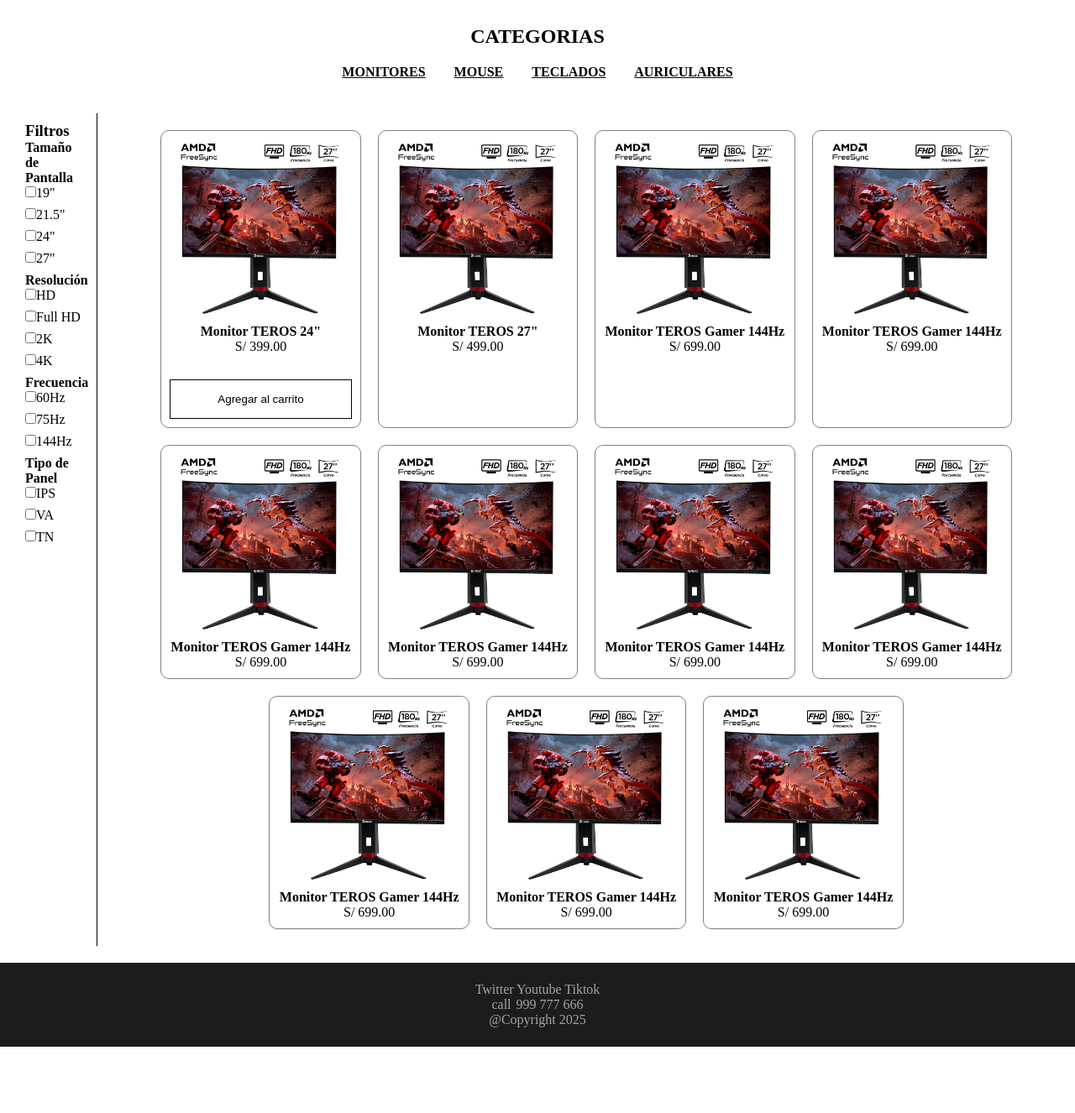
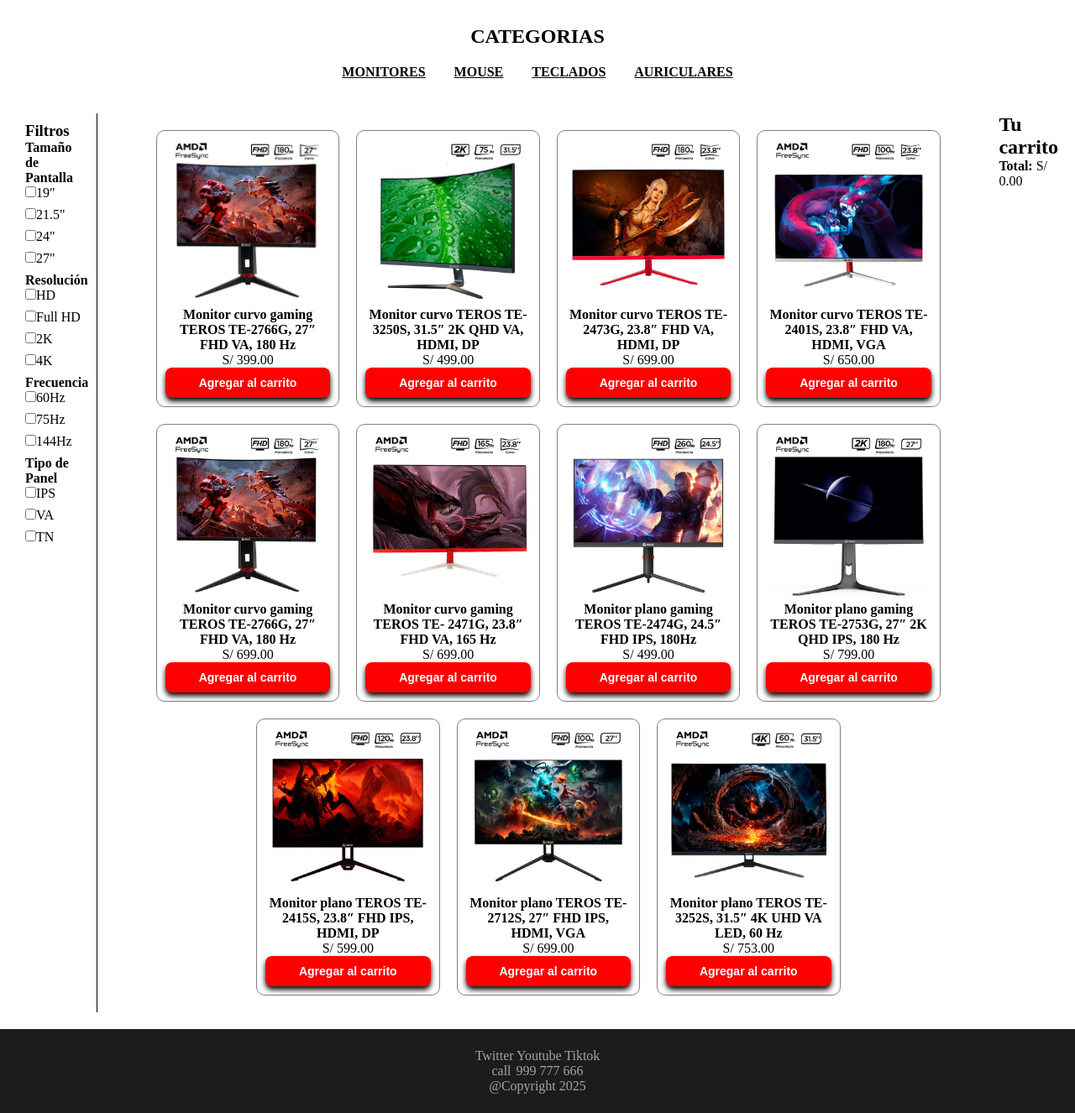
Before and after one commit to TafurPanduroJuan/Proyecto_P_Web, a PHP site: page /html/catalogo.html in a window 1280 px wide. Shown: the part 78-1404 px from the top of the page at 84% size. Before the commit the page ends 1325 px from the top, so only its background shows below. Run offline with PHP 8.4, Linux system fonts and the light colour scheme.

Commit message:
Actualize img de catalogo y complete los botones que faltaban

```diff
--- a/Proyecto/css/catalogo.css
+++ b/Proyecto/css/catalogo.css
@@ -136,16 +136,22 @@
 }
 /*Carrito*/
 #carrito{
-    margin-top: 30px;
-    padding: 15px;
-    border: 1px solid black;
-    background-color: white;
+    background-color: red;
+    color: white;
+    border: none;
+    padding: 10px 15px;
+    border-radius: 8px;
+    font-size: 14px;
+    font-weight: bold;
+    cursor: pointer;
     width: 100%;
-    max-width: 400px;
-    transition: background-color 0.2s;
+    transition: background-color 0.3s ease, transform 0.2s ease;
+    box-shadow: 0 4px 6px black;
 }
+
 #carrito:hover{
-    background-color: red;
+    background-color: rgba(192, 3, 3, 0.699);
+    transform: scale(1.05);
 
 }
 
--- a/Proyecto/html/catalogo.html
+++ b/Proyecto/html/catalogo.html
@@ -57,62 +57,80 @@
             </aside>
             <section class="productos">
                 <div class="id-producto">
-                    <img src="../imgs/catalogo_imgs/monitor.jpg" alt="monitor24">
-                    <h4>Monitor TEROS 24"</h4>
+                    <img src="../imgs/catalogo_imgs/monitor1.jpg" alt="monitor24">
+                    <h4>Monitor curvo gaming TEROS TE-2766G, 27″ FHD VA, 180 Hz</h4>
                     <p>S/ 399.00</p>
                     <button id="carrito">Agregar al carrito</button>
                 </div>
                 <div class="id-producto">
-                    <img src="../imgs/catalogo_imgs/monitor.jpg" alt="monito27">
-                    <h4>Monitor TEROS 27"</h4>
+                    <img src="../imgs/catalogo_imgs/monitor2.jpg" alt="monito27">
+                    <h4>Monitor curvo TEROS TE-3250S, 31.5″ 2K QHD VA, HDMI, DP</h4>
                     <p>S/ 499.00</p>
+                    <button id="carrito">Agregar al carrito</button>
                 </div>
                 <div class="id-producto">
-                    <img src="../imgs/catalogo_imgs/monitor.jpg" alt="monitoG">
-                    <h4>Monitor TEROS Gamer 144Hz</h4>
+                    <img src="../imgs/catalogo_imgs/monitor3.jpg" alt="monitoG">
+                    <h4>Monitor curvo TEROS TE-2473G, 23.8″ FHD VA, HDMI, DP</h4>
                     <p>S/ 699.00</p>
+                    <button id="carrito">Agregar al carrito</button>
                 </div>
                 <div class="id-producto">
-                    <img src="../imgs/catalogo_imgs/monitor.jpg" alt="monitoG">
-                    <h4>Monitor TEROS Gamer 144Hz</h4>
-                    <p>S/ 699.00</p>
+                    <img src="../imgs/catalogo_imgs/monitor4.jpg" alt="monitoG">
+                    <h4>Monitor curvo TEROS TE-2401S, 23.8″ FHD VA, HDMI, VGA</h4>
+                    <p>S/ 650.00</p>
+                    <button id="carrito">Agregar al carrito</button>
                 </div>
                 <div class="id-producto">
-                    <img src="../imgs/catalogo_imgs/monitor.jpg" alt="monitoG">
-                    <h4>Monitor TEROS Gamer 144Hz</h4>
+                    <img src="../imgs/catalogo_imgs/monitor5.jpg" alt="monitoG">
+                    <h4>Monitor curvo gaming TEROS TE-2766G, 27″ FHD VA, 180 Hz</h4>
                     <p>S/ 699.00</p>
+                    <button id="carrito">Agregar al carrito</button>
                 </div>
                 <div class="id-producto">
-                    <img src="../imgs/catalogo_imgs/monitor.jpg" alt="monitoG">
-                    <h4>Monitor TEROS Gamer 144Hz</h4>
+                    <img src="../imgs/catalogo_imgs/monitor6.jpg" alt="monitoG">
+                    <h4>Monitor curvo gaming TEROS TE- 2471G, 23.8″ FHD VA, 165 Hz</h4>
                     <p>S/ 699.00</p>
+                    <button id="carrito">Agregar al carrito</button>
                 </div>
                 <div class="id-producto">
-                    <img src="../imgs/catalogo_imgs/monitor.jpg" alt="monitoG">
-                    <h4>Monitor TEROS Gamer 144Hz</h4>
-                    <p>S/ 699.00</p>
+                    <img src="../imgs/catalogo_imgs/monitor7.jpg" alt="monitoG">
+                    <h4>Monitor plano gaming TEROS TE-2474G, 24.5″ FHD IPS, 180Hz</h4>
+                    <p>S/ 499.00</p>
+                    <button id="carrito">Agregar al carrito</button>
                 </div>
                 <div class="id-producto">
-                    <img src="../imgs/catalogo_imgs/monitor.jpg" alt="monitoG">
-                    <h4>Monitor TEROS Gamer 144Hz</h4>
-                    <p>S/ 699.00</p>
+                    <img src="../imgs/catalogo_imgs/monitor8.jpg" alt="monitoG">
+                    <h4>Monitor plano gaming TEROS TE-2753G, 27″ 2K QHD IPS, 180 Hz</h4>
+                    <p>S/ 799.00</p>
+                    <button id="carrito">Agregar al carrito</button>
                 </div>
                 <div class="id-producto">
-                    <img src="../imgs/catalogo_imgs/monitor.jpg" alt="monitoG">
-                    <h4>Monitor TEROS Gamer 144Hz</h4>
-                    <p>S/ 699.00</p>
+                    <img src="../imgs/catalogo_imgs/monitor9.jpg" alt="monitoG">
+                    <h4>Monitor plano TEROS TE-2415S, 23.8″ FHD IPS, HDMI, DP</h4>
+                    <p>S/ 599.00</p>
+                    <button id="carrito">Agregar al carrito</button>
                 </div>
                 <div class="id-producto">
-                    <img src="../imgs/catalogo_imgs/monitor.jpg" alt="monitoG">
-                    <h4>Monitor TEROS Gamer 144Hz</h4>
+                    <img src="../imgs/catalogo_imgs/monitor10.jpg" alt="monitoG">
+                    <h4>Monitor plano TEROS TE-2712S, 27″ FHD IPS, HDMI, VGA</h4>
                     <p>S/ 699.00</p>
+                    <button id="carrito">Agregar al carrito</button>
                 </div>
                 <div class="id-producto">
-                    <img src="../imgs/catalogo_imgs/monitor.jpg" alt="monitoG">
-                    <h4>Monitor TEROS Gamer 144Hz</h4>
-                    <p>S/ 699.00</p>
+                    <img src="../imgs/catalogo_imgs/monitor11.jpg" alt="monitoG">
+                    <h4>Monitor plano TEROS TE-3252S, 31.5″ 4K UHD VA LED, 60 Hz</h4>
+                    <p>S/ 753.00</p>
+                    <button id="carrito">Agregar al carrito</button>
                 </div>
             </section>
+            <!-- Ver Carrito-->
+            <div id="ver-carrito">
+                <h2>Tu carrito</h2>
+                <p>
+                    <strong>Total:</strong>
+                    S/ 0.00
+                </p>
+            </div>
         </div>
 
 
```
Also changed, not shown: Proyecto/imgs/catalogo_imgs/monitor1.jpg (added), Proyecto/imgs/catalogo_imgs/monitor10.jpg (added), Proyecto/imgs/catalogo_imgs/monitor11.jpg (added), Proyecto/imgs/catalogo_imgs/monitor2.jpg (added), Proyecto/imgs/catalogo_imgs/monitor3.jpg (added), Proyecto/imgs/catalogo_imgs/monitor4.jpg (added), Proyecto/imgs/catalogo_imgs/monitor5.jpg (added), Proyecto/imgs/catalogo_imgs/monitor6.jpg (added), Proyecto/imgs/catalogo_imgs/monitor7.jpg (added), Proyecto/imgs/catalogo_imgs/monitor8.jpg (added), Proyecto/imgs/catalogo_imgs/monitor9.jpg (added).
